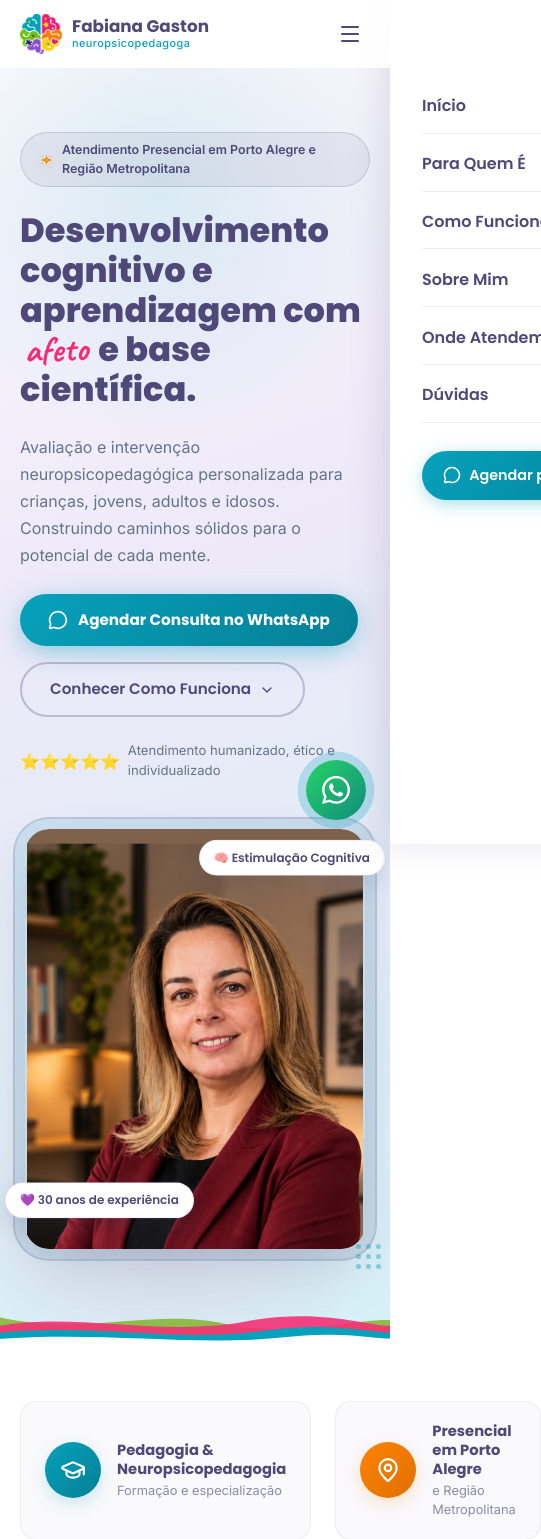
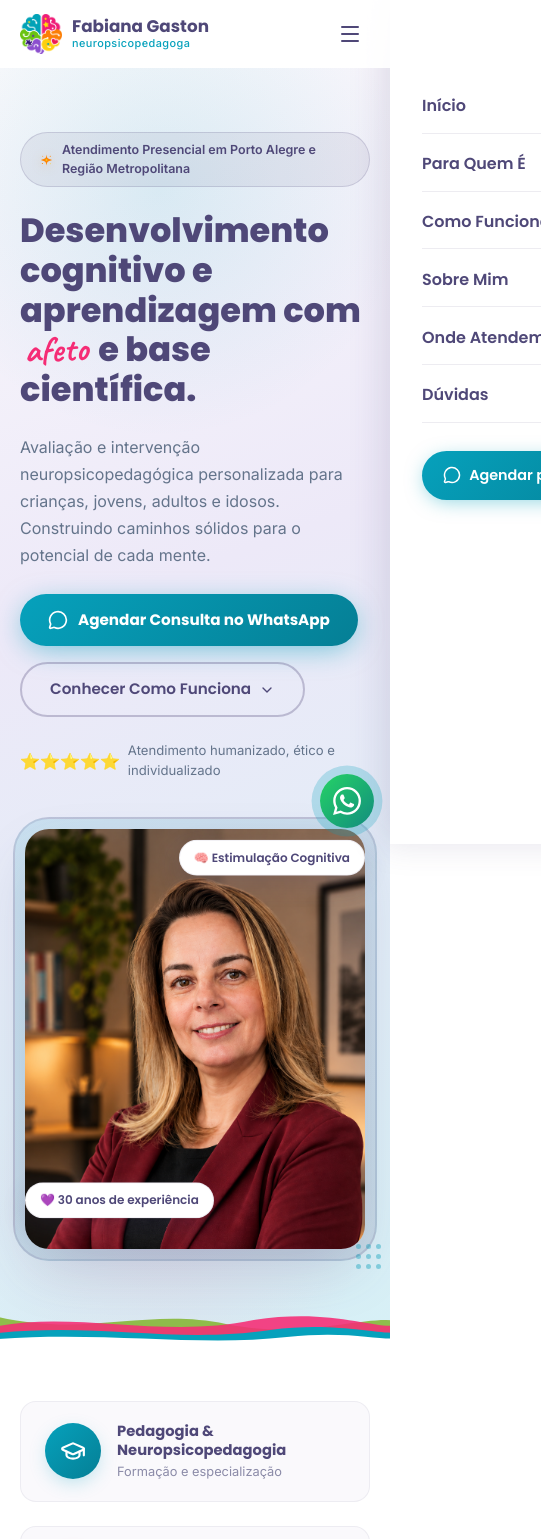
Before and after one commit to GSWGaston/SiteFabiana, a React (Vite) app: page / in a window 390 px wide. Shown: the top 1539 px of the page, 541 px wide, since content can reach past the window. Built offline with nearby package versions, Linux system fonts and the light colour scheme.

Commit message:
fix: corrige fotos e responsividade mobile

```diff
--- a/src/components/About.tsx
+++ b/src/components/About.tsx
@@ -27,6 +27,16 @@ function SectionBadge({ children }: { children: React.ReactNode }) {
 
 /* ── Reuse of the SVG portrait from Hero (self-contained here) ── */
 function AboutPortrait() {
+  if (photoFabiana) {
+    return (
+      <img
+        src={photoFabiana}
+        alt="Fabiana Gaston, neuropsicopedagoga"
+        style={{ width: '100%', height: '100%', objectFit: 'cover', objectPosition: 'center top', display: 'block' }}
+      />
+    );
+  }
+
   return (
     <svg
       viewBox="0 0 320 400"
--- a/src/components/CredentialsStrip.tsx
+++ b/src/components/CredentialsStrip.tsx
@@ -46,7 +46,7 @@ export default function CredentialsStrip() {
           maxWidth: '1200px',
           margin: '0 auto',
           display: 'grid',
-          gridTemplateColumns: 'repeat(2, 1fr)',
+          gridTemplateColumns: '1fr',
           gap: '1.5rem',
         }}
         className="credentials-grid"
@@ -66,6 +66,7 @@ export default function CredentialsStrip() {
               borderRadius: '16px',
               background: '#FAF9FC',
               border: '1px solid rgba(79,72,120,0.07)',
+              minWidth: 0,
               transition: 'transform 0.3s ease, box-shadow 0.3s ease',
             }}
             className="card-hover"
@@ -86,7 +87,7 @@ export default function CredentialsStrip() {
             >
               {item.icon}
             </div>
-            <div>
+            <div style={{ minWidth: 0 }}>
               <div
                 style={{
                   fontFamily: 'Poppins, sans-serif',
@@ -114,8 +115,11 @@ export default function CredentialsStrip() {
       </div>
 
       <style>{`
+        @media (min-width: 560px) {
+          .credentials-grid { grid-template-columns: repeat(2, minmax(0, 1fr)) !important; }
+        }
         @media (min-width: 768px) {
-          .credentials-grid { grid-template-columns: repeat(4, 1fr) !important; }
+          .credentials-grid { grid-template-columns: repeat(4, minmax(0, 1fr)) !important; }
         }
       `}</style>
     </section>
--- a/src/components/Hero.tsx
+++ b/src/components/Hero.tsx
@@ -14,6 +14,16 @@ const floatStyle = {
 
 /* ── Inline SVG brain illustration (placeholder for the portrait) ── */
 function PortraitIllustration() {
+  if (photoFabiana) {
+    return (
+      <img
+        src={photoFabiana}
+        alt="Fabiana Gaston, neuropsicopedagoga"
+        style={{ width: '100%', height: '100%', objectFit: 'cover', objectPosition: 'center top', display: 'block' }}
+      />
+    );
+  }
+
   return (
     <svg
       viewBox="0 0 320 400"
--- a/src/index.css
+++ b/src/index.css
@@ -39,6 +39,15 @@ body {
   -webkit-font-smoothing: antialiased;
   -moz-osx-font-smoothing: grayscale;
   overflow-x: hidden;
+}
+
+html, body, #root {
+  max-width: 100%;
+  overflow-x: clip;
+}
+
+section, main, footer {
+  max-width: 100%;
 }
 
 h1, h2, h3, h4, h5, h6 {
@@ -169,6 +178,31 @@ h1, h2, h3, h4, h5, h6 {
   opacity: 1;
 }
 
+@media (max-width: 600px) {
+  .whatsapp-float {
+    width: 54px;
+    height: 54px;
+    right: max(1rem, env(safe-area-inset-right));
+    bottom: max(1rem, env(safe-area-inset-bottom));
+  }
+
+  .whatsapp-float .tooltip {
+    display: none;
+  }
+
+  #hero [style*="right: -20px"] {
+    right: 0 !important;
+  }
+
+  #hero [style*="left: -20px"] {
+    left: 0 !important;
+  }
+
+  #sobre [style*="right: -24px"] {
+    right: 0 !important;
+  }
+}
+
 /* ─── Glass Card ─── */
 .glass-card {
   background: rgba(255, 255, 255, 0.85);
```
